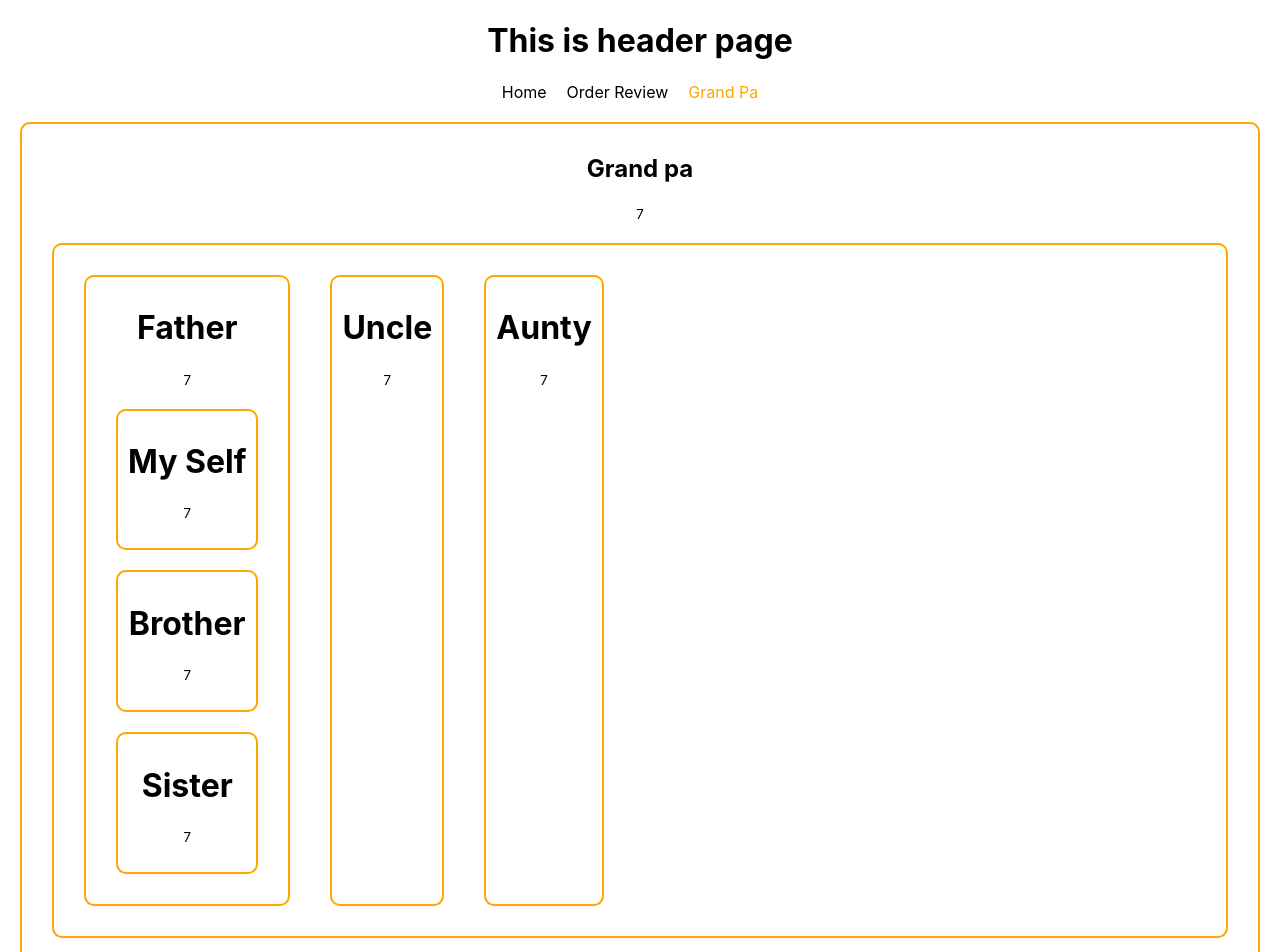
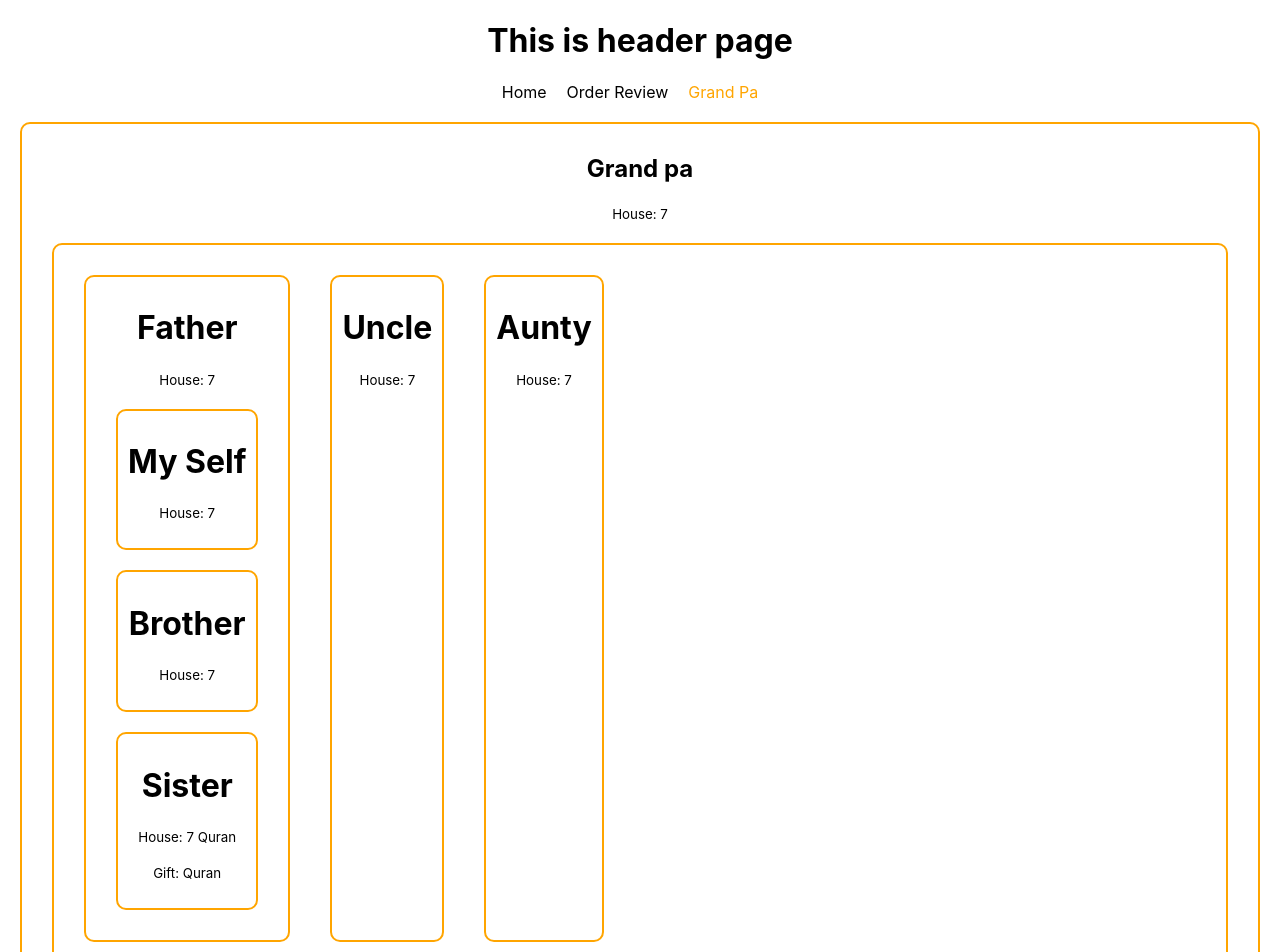
Before and after one commit to Shahriyar-Hosen/tshirt-mania, a React (Create React App) app: page /grandpa in a window 1280 px wide. Shown: the top 952 px of the page. Built offline with nearby package versions, Linux system fonts and the light colour scheme.

Commit message:
context api use

```diff
--- a/src/Components/GrandPa/GrandPa.js
+++ b/src/Components/GrandPa/GrandPa.js
@@ -1,23 +1,28 @@
-import React from "react";
+import React, { createContext } from "react";
 import Aunty from "../Aunty/Aunty";
 import Father from "../Father/Father";
 import Uncle from "../Uncle/Uncle";
 import "./GrandPa.css";
 
+export const Spacial = createContext("7");
+
 const GrandPa = () => {
-  const house = 7;
+  const house = "House: " + 7;
+  const gift = "Quran";
   return (
-      <div  className="grand-pa">
+    <Spacial.Provider value={gift}>
+      <div className="grand-pa">
         <h2>Grand pa</h2>
         <p>
           <small>{house}</small>
         </p>
-        <div  style={{ display: "flex" }}>
+        <div style={{ display: "flex" }}>
           <Father house={house}></Father>
           <Uncle house={house}></Uncle>
           <Aunty house={house}></Aunty>
         </div>
       </div>
+    </Spacial.Provider>
   );
 };
 
--- a/src/Components/Sister/Sister.js
+++ b/src/Components/Sister/Sister.js
@@ -1,10 +1,13 @@
-import React from 'react';
+import React, { useContext } from 'react';
+import { Spacial } from '../GrandPa/GrandPa';
 
 const Sister = ({ house }) => {
+    const offer = useContext(Spacial);
     return (
         <div>
             <h1>Sister</h1>
-            <p><small>{ house }</small></p>
+            <p><small>{ house } {offer}</small></p>
+            <p><small>Gift: {offer}</small></p>
         </div>
     );
 };
```
